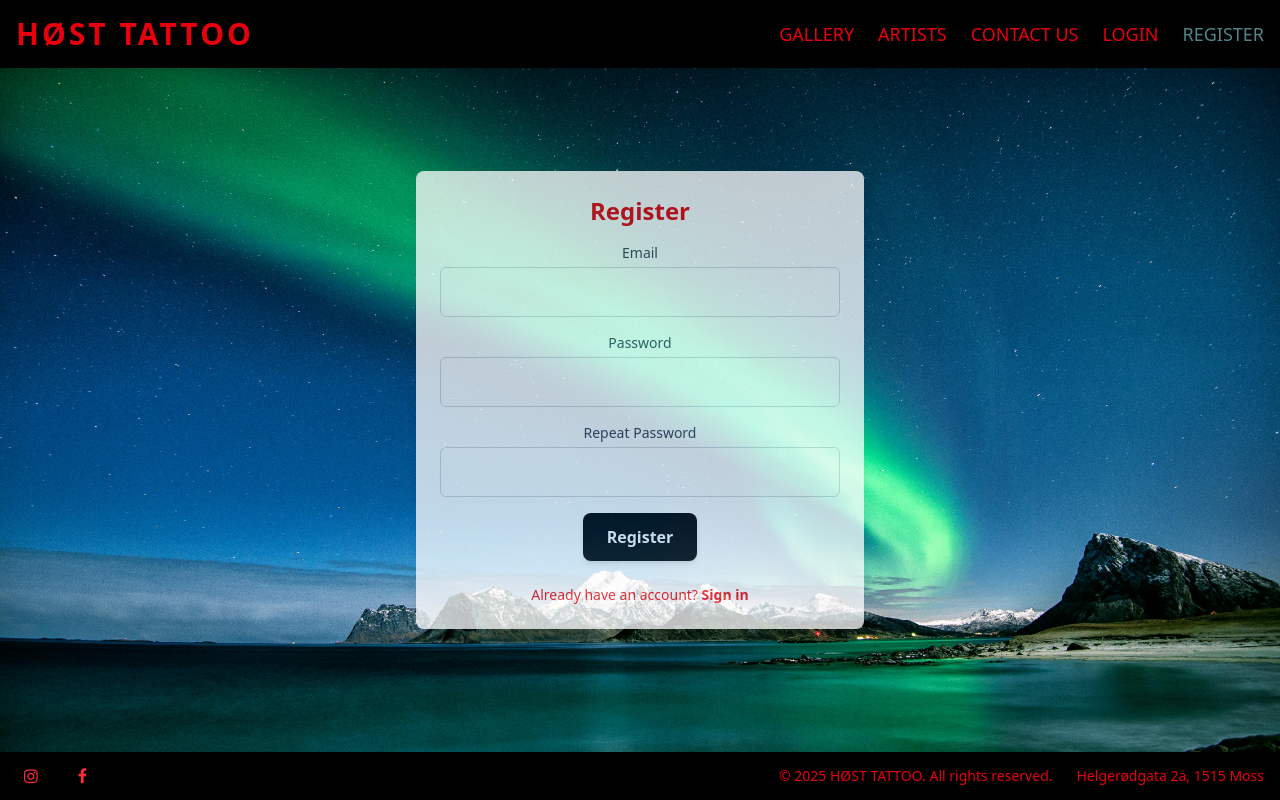
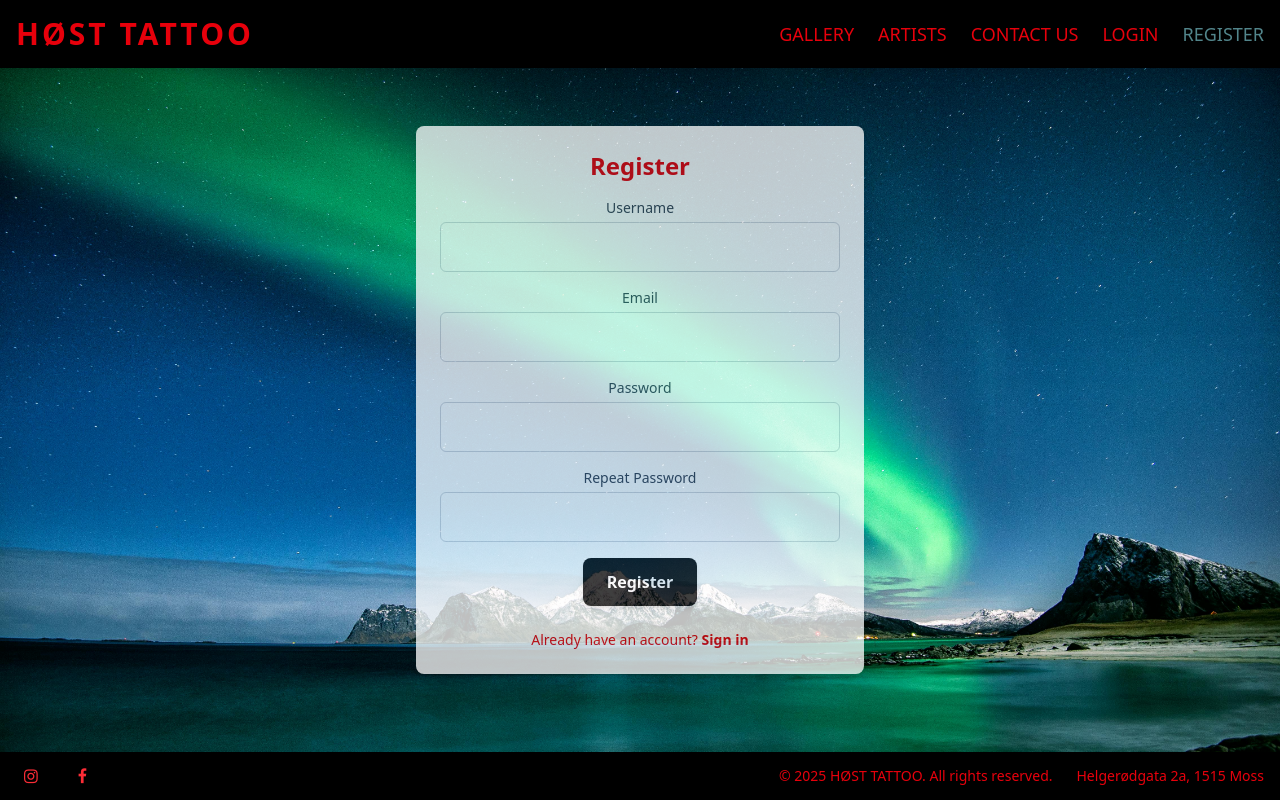
Before and after one commit to vladinson009/host-tattoo, a React (Vite) app: page /users/register in a window 1280 px wide. Built offline with nearby package versions, Linux system fonts and the light colour scheme.

Commit message:
register section

```diff
--- a/src/components/user/RegisterSection.jsx
+++ b/src/components/user/RegisterSection.jsx
@@ -1,16 +1,57 @@
+import { useActionState, useContext } from "react"
+import userApi from "../../api/userApi";
+import { setUserData } from "../../utils/userSession";
+import { useNavigate } from "react-router-dom";
+import context from "../../context/context";
+
 export default function RegisterSection() {
+    const { setUserSession } = useContext(context)
+    const [{ error, userInput }, formAction, isPending] = useActionState(onRegister, { error: null, userInput: null });
+    const navigate = useNavigate()
+
+    async function onRegister(previousState, formData) {
+        const userInput = Object.fromEntries(formData);
+        try {
+            const user = await userApi.registerUser(userInput);
+            const userData = {
+                username: userInput.username,
+                email: userInput.email,
+                _id: user.objectId,
+                _token: user.sessionToken,
+            };
+
+            setUserData(userData);
+            setUserSession(userData)
+            navigate('/');
+            return user
+        } catch (error) {
+            return { error: error.message, userInput }
+        }
+    }
     return (
         <div className="opacity-75 min-h-screen flex flex-col items-center justify-center text-red-600 text-center p-6">
             <div className="w-full max-w-md bg-white p-6 rounded-lg shadow-lg">
                 <h2 className="text-2xl font-bold mb-4 text-center">Register</h2>
-                <form>
+                {error && <p className="error">{error}</p>}
+                <form action={formAction}>
                     <div className="mb-4">
+                        <label htmlFor="username" className="block text-sm font-medium text-gray-700">Username</label>
+                        <input
+                            type="text"
+                            id="username"
+                            name="username"
+                            required
+                            defaultValue={userInput?.username}
+                            className="mt-1 p-3 w-full border border-gray-300 rounded-md focus:ring-2 focus:ring-indigo-500"
+                        />
+                    </div>  <div className="mb-4">
                         <label htmlFor="email" className="block text-sm font-medium text-gray-700">Email</label>
                         <input
                             type="email"
                             id="email"
                             name="email"
                             required
+                            defaultValue={userInput?.email}
                             className="mt-1 p-3 w-full border border-gray-300 rounded-md focus:ring-2 focus:ring-indigo-500"
                         />
                     </div>
@@ -35,7 +76,7 @@ export default function RegisterSection() {
                         />
                     </div>
                     <div className="mb-6">
-                        <button type="submit" className="bg-black text-white hover:bg-red-600 hover:text-black font-semibold py-3 px-6 rounded-lg shadow-md transition duration-300 ease-in-out cursor-pointer bg-black text-white hover:bg-red-600 py-3 px-6 rounded-lg">
+                        <button disabled={isPending} type="submit" className="bg-black text-white hover:bg-red-600 hover:text-black font-semibold py-3 px-6 rounded-lg shadow-md transition duration-300 ease-in-out cursor-pointer bg-black text-white hover:bg-red-600 py-3 px-6 rounded-lg">
                             Register
                         </button>
                     </div>
```
